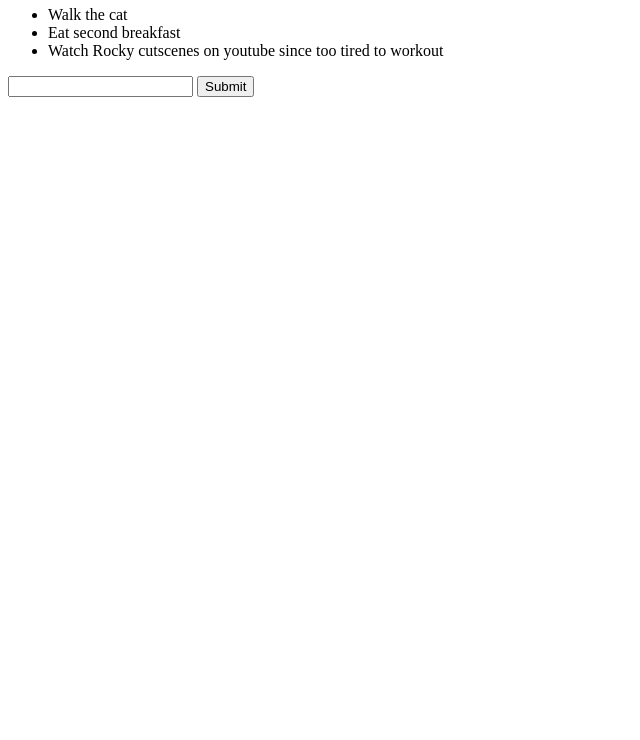
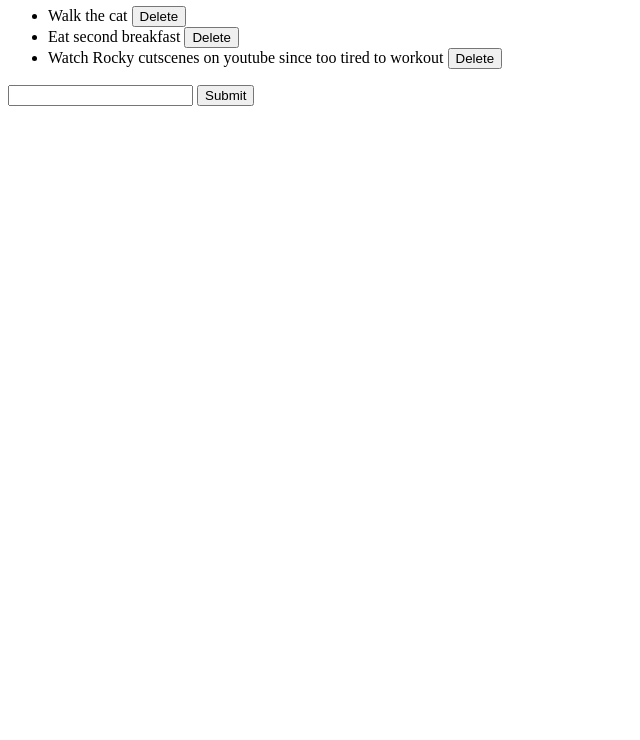
Before and after one commit to molliemac/angularjs-to-do, a plain HTML site: page index.html in a window 1280 px wide. Shown: the part 60-800 px from the top of the page, without its empty margins (0-640 px from the left). Drawn offline with nearby package versions, Linux system fonts and the light colour scheme.

Commit message:
Added delete task ability and updated README

```diff
--- a/app.js
+++ b/app.js
@@ -9,4 +9,8 @@ function ToDoController() {
 		this.tasks.push( this.taskName );
 		this.taskName = '';
 	};
+
+	this.deleteTask = (index) => {
+		this.tasks.splice(index, 1);
+	};
 }
--- a/index.html
+++ b/index.html
@@ -5,7 +5,10 @@
 <body ng-controller="ToDoController as todo">
 	<h1>AngularJS To-Do</h1>
 	<ul id="to-do-list">
-		<li ng-repeat="task in todo.tasks track by $index">{{task}}</li>
+		<li ng-repeat="task in todo.tasks track by $index">
+			{{ task }}
+			<button ng-click="todo.deleteTask($index)">Delete</button>
+		</li>
 	</ul>
 	<form ng-submit="todo.createTask()">
        <input type="text" ng-model="todo.taskName">
```
Also changed, not shown: 1 other file.
